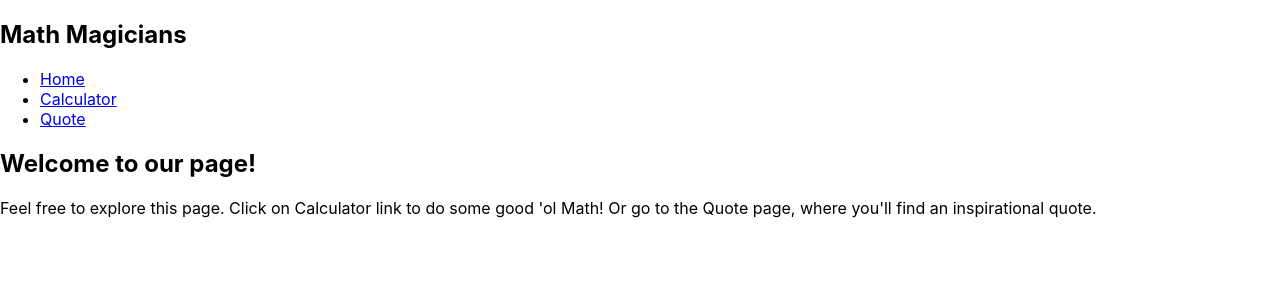
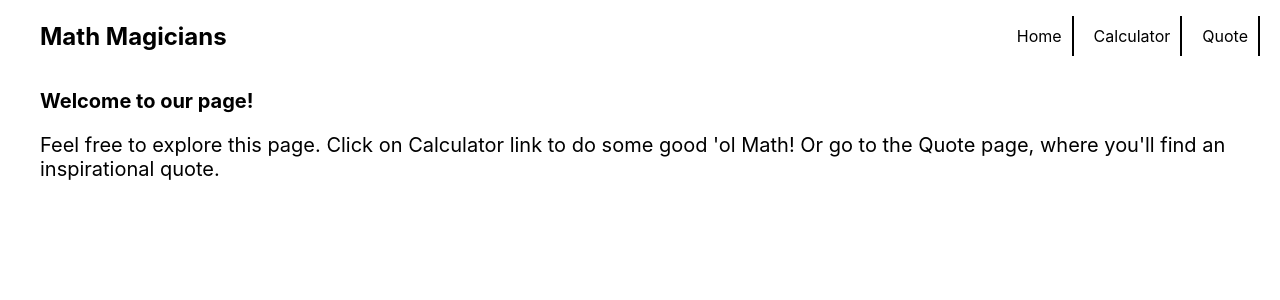
Before and after one commit to Patfarmurs/math-magicians, a React (Create React App) app: page / in a window 1280 px wide. Shown: the top 300 px of the page. Built offline with nearby package versions, Linux system fonts and the light colour scheme.

Commit message:
Update index.css

```diff
--- a/src/index.css
+++ b/src/index.css
@@ -26,6 +26,13 @@ code {
     monospace;
 }
 
+.page-container,
+p,
+h2 {
+  padding: 0 20px;
+  font-size: 20px;
+}
+
 section {
   display: flex;
   justify-content: center;
@@ -33,6 +40,46 @@ section {
   min-height: 100vh;
   padding: 20px 20px;
 }
+
+@media screen and (max-width: 700px) {
+  section {
+    display: flex;
+    flex-direction: column;
+  }
+}
+
+.quote p {
+  padding: 0 30px;
+  font-size: 20px;
+}
+
+.navbar,
+h1 {
+  display: flex;
+  justify-content: space-between;
+  flex-wrap: wrap;
+  align-items: center;
+  padding: 0 20px;
+}
+
+ul {
+  display: inline-flex;
+  justify-content: space-between;
+  list-style: none;
+  gap: 10px;
+}
+
+ul a {
+  text-decoration: none;
+  color: inherit;
+}
+
+li {
+  border-right: 2px solid black;
+  padding: 10px;
+  height: 50%;
+}
+
 
 .container {
   background-color: silver;
```
